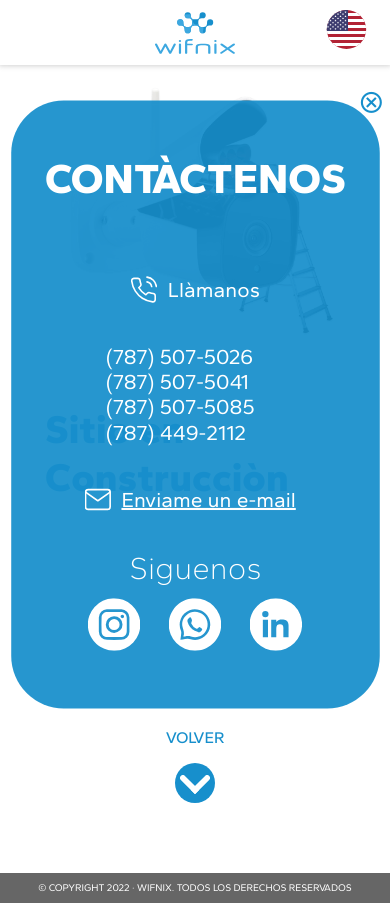
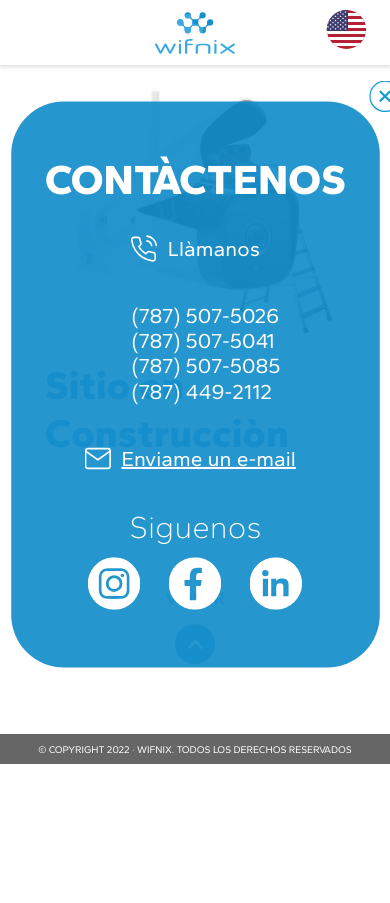
Before and after one commit to Lucas-caceres-w/Wifnix, a plain HTML site: page index.html in a window 390 px wide. Both pictures are taken after a click on the element "CONTÀCTENOS". After the commit the page ends 844 px from the top, so only its background shows below. Drawn offline with nearby package versions, Linux system fonts and the light colour scheme.

Commit message:
modificaciones generales

```diff
--- a/index.html
+++ b/index.html
@@ -55,7 +55,7 @@
       </div>
       <div class="modal-contact">
         <div class="close">
-          <span class="cruz material-symbols-outlined"> cancel </span>
+          <img class="close" src="./public/CerrarWifnix.svg" alt="">
         </div>
         <div class="margin-modal">
           <h3 class="title-contact es">CONTÀCTENOS</h3>
@@ -75,7 +75,7 @@
                   href="https://www.facebook.com/wifnixllc"
                   target="_blank"
                   rel="noreferrer noopener"
-                  ><img class="redes" src="./public/WhatsappWifnix.svg" alt=""
+                  ><img class="redes" src="./public/FacebookWifnix.svg" alt=""
                 /></a>
                 <a
                   href="https://www.linkedin.com/company/wifnix-llc/"
--- a/scripts.js
+++ b/scripts.js
@@ -6,7 +6,8 @@
   describ2 = document.querySelector(".descripcion2"),
   languaje = document.querySelector(".lang"),
   español = document.querySelectorAll(".es"),
-  ingles = document.querySelectorAll(".en");
+  ingles = document.querySelectorAll(".en"),
+  arrow = document.querySelector('.arrow');
 
 const Cerrar = () => {
   modal.classList.remove("visible");
@@ -19,6 +20,7 @@
   img.style.transform = "scale(.9)";
   describ.style.opacity = "0";
   describ2.style.opacity = "0";
+  arrow.style.transform = 'rotate(0)'
   if (innerWidth > 1000) {
     anime({
       targets: titulo,
@@ -47,6 +49,7 @@
     text.textContent = "CONTÀCTENOS";
     describ.style.opacity = "1";
     describ2.style.opacity = "1";
+    arrow.style.transform = 'rotate(180deg)'
     anime({
       targets: titulo,
       translateX: 0,
--- a/style.css
+++ b/style.css
@@ -1,6 +1,6 @@
 :root {
-    --blue : #178FCC;
-    --lightblue: #3DA8E0;
+  --blue: #178fcc;
+  --lightblue: #3da8e0;
 }
 
 body {
@@ -78,7 +78,7 @@
 .img-portada {
   width: 620px;
   margin: 0 auto;
-    transition: all .5s ease-in-out;
+  transition: all 0.5s ease-in-out;
 }
 
 .titulo {
@@ -95,11 +95,11 @@
 .descripcion {
   position: absolute;
   width: 300px;
-    bottom: 0px;
+  bottom: -20px;
   left: 50px;
-    font-family: 'Gantari' , sans-serif;
+  font-family: 'Gantari', sans-serif;
   font-weight: 400;
-    transition: all .5s ease-in-out;
+  transition: all 0.5s ease-in-out;
 }
 
 .contact {
@@ -109,7 +109,7 @@
   cursor: pointer;
 }
 
-.text-contact{
+.text-contact {
   font-family: 'Gantari', sans-serif;
   color: var(--blue);
   font-weight: 500;
@@ -128,10 +128,11 @@
 }
 
 .arrow {
-    margin-top: 12px;
-    width: 30px;
+  margin-top: 15px;
+  width: 15px;
   transform: rotate(180deg);
   pointer-events: none;
+  transition: all .5s ease-in-out;
 }
 
 .modal-contact {
@@ -140,14 +141,14 @@
   margin: 50px auto;
   position: absolute;
   border-radius: 50px;
-    background-color: #178FCCee;
+  background-color: #178fccee;
   display: flex;
   flex-direction: column;
   justify-content: center;
   align-items: center;
   visibility: hidden;
   opacity: 0;
-    transition: all .5s ease-in-out;
+  transition: all 0.5s ease-in-out;
 }
 
 .visible {
@@ -175,7 +176,7 @@
   display: flex;
   gap: 50px;
   flex-direction: column;
-    transition: all .5s ease-in-out;
+  transition: all 0.5s ease-in-out;
 }
 
 .title-contact {
@@ -208,7 +209,7 @@
   color: #fff;
   font-family: 'Gantari', sans-serif;
   font-size: 20px;
-    transition: .5s;
+  transition: 0.5s;
 }
 
 .contact-icons {
@@ -217,14 +218,15 @@
 
 .mail-link {
   color: #fff;
-    transition: .2s ease-in-out;
+  transition: 0.2s ease-in-out;
 }
 
 .mail-link:hover {
   color: #666;
 }
 
-.email-icon , .call-icon {
+.email-icon,
+.call-icon {
   display: flex;
   flex-direction: row;
   gap: 10px;
@@ -253,13 +255,12 @@
   justify-content: center;
   align-items: center;
   color: #fff;
-    font-family: 'Gantari' ,sans-serif;
+  font-family: 'Gantari', sans-serif;
   font-size: 10px;
   margin-top: 20px;
 }
 
-@media screen and (max-width:1000px) {
-
+@media screen and (max-width: 1000px) {
   .modal-contact {
     width: 90%;
   }
@@ -277,8 +278,10 @@
     align-items: center;
   }
 
-    .titulo , .descripcion {
+  .titulo,
+  .descripcion {
     position: static;
+    margin: 10px;
   }
 
   .titulo {
@@ -286,22 +289,33 @@
   }
 }
 
-@media screen and (max-width:750px) {
+@media screen and (max-width: 750px) {
   .contactus {
     gap: 50px;
   }
   .numbers {
     padding: 0;
   }
+
+  .callus {
+    display: flex;
+    flex-direction: column;
+    align-items: center;
+  }
 }
 
-@media screen and (max-width:610px) {
+@media screen and (max-width: 610px) {
   .modal-contact {
     height: max-content;
   }
 
   .margin-modal {
     align-items: center;
+    gap: 10px;
+  }
+
+  .titulo {
+    margin: 10px;
   }
 
   .contactus {
@@ -313,7 +327,8 @@
     text-align: center;
   }
 
-    .followus , .callus {
+  .followus,
+  .callus {
     justify-content: center;
   }
 
@@ -323,7 +338,8 @@
     text-align: left;
   }
 
-    .email-icon , .call-icon {
+  .email-icon,
+  .call-icon {
     display: flex;
     flex-direction: row;
     gap: 10px;
@@ -340,7 +356,7 @@
   }
 
   .contact {
-        margin-top: 50px;
+    margin-top: 10px;
   }
 
   .img-portada {
@@ -351,3 +367,15 @@
     right: 0;
   }
 }
+
+@media screen and (max-width: 380px) {
+    .titulo  {
+        width: 80vw;
+        font-size: 12vw;
+    }
+
+    .descripcion {
+        width: 80vw;
+        font-size: 4vw;
+    }
+}
```
Also changed, not shown: public/CerrarWifnix.svg (added), public/FacebookWifnix.svg (added). Lines whose indentation alone changed are shown as unchanged.
